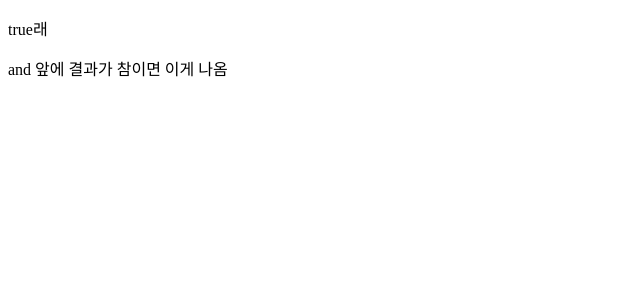
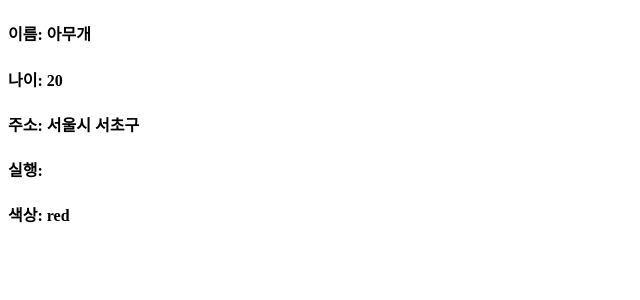
Before and after one commit to qkaxhfms/practice_react_2, a React (Create React App) app in the folder basic-function/: page / in a window 1280 px wide. Shown: the top 300 px of the page, without its empty margins (0-640 px from the left). Built offline with nearby package versions, Linux system fonts and the light colour scheme.

Commit message:
비구조화할당, 클래스형 컴포넌트 연습

```diff
--- a/basic-function/src/App.js
+++ b/basic-function/src/App.js
@@ -1,11 +1,11 @@
 import React, { Component } from 'react';
-import Test3 from './components/Test3';
+import Test4 from './components/Test4';
 
 export default class App extends Component {
   render() {
     return (
       <div>
-        <Test3 />
+        <Test4 />
       </div>
     )
   }
--- /dev/null
+++ b/basic-function/src/components/Test4.js
@@ -0,0 +1,36 @@
+import React, { Component } from 'react'
+
+class Test4 extends Component {
+    render() {
+        const myName="아무개"
+        return (
+            <div>
+                <Sub
+                    name={myName}
+                    age={20}
+                    addr="서울시 서초구"
+                    done={true}
+                    color="red"
+                />
+            </div>
+        )
+    }
+}
+
+class Sub extends Component {
+    render() {
+
+        const {name,age,addr,done,color} = this.props;
+        return (
+            <>
+                <h4>이름: {name}</h4>
+                <h4>나이: {age}</h4>
+                <h4>주소: {addr}</h4>
+                <h4>실행: {done}</h4>
+                <h4>색상: {color}</h4>
+            </>
+        );
+    }
+}
+
+export default Test4;
```
Also changed, not shown: 1 other file (tests, documents, lock files or other folders).
